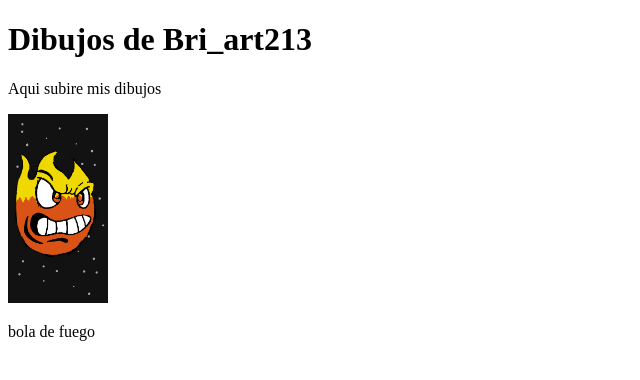
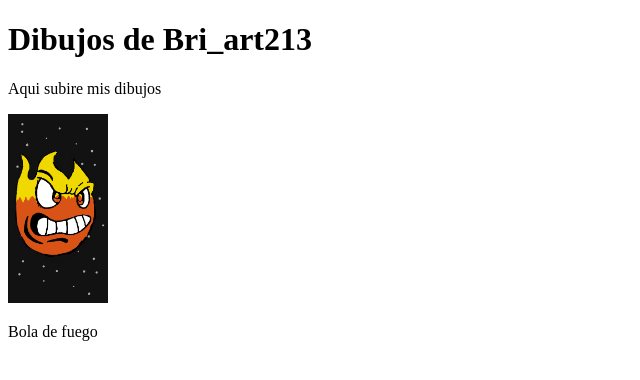
Before and after one commit to Danielpro30/Danielpro30.github.io, a plain HTML site: page index.html in a window 1280 px wide. Shown: the full height of the page, 0-640 px from the left. Drawn offline with Linux system fonts and the light colour scheme.

Commit message:
Update index.html

```diff
--- a/index.html
+++ b/index.html
@@ -12,7 +12,7 @@
 <main>
     <p>Aqui subire mis dibujos </p>
     <img src="Image006.png" width="100px"/>
-    <p>bola de fuego</p>
+    <p>Bola de fuego</p>
 </main>
 </body>
 </html>
```
